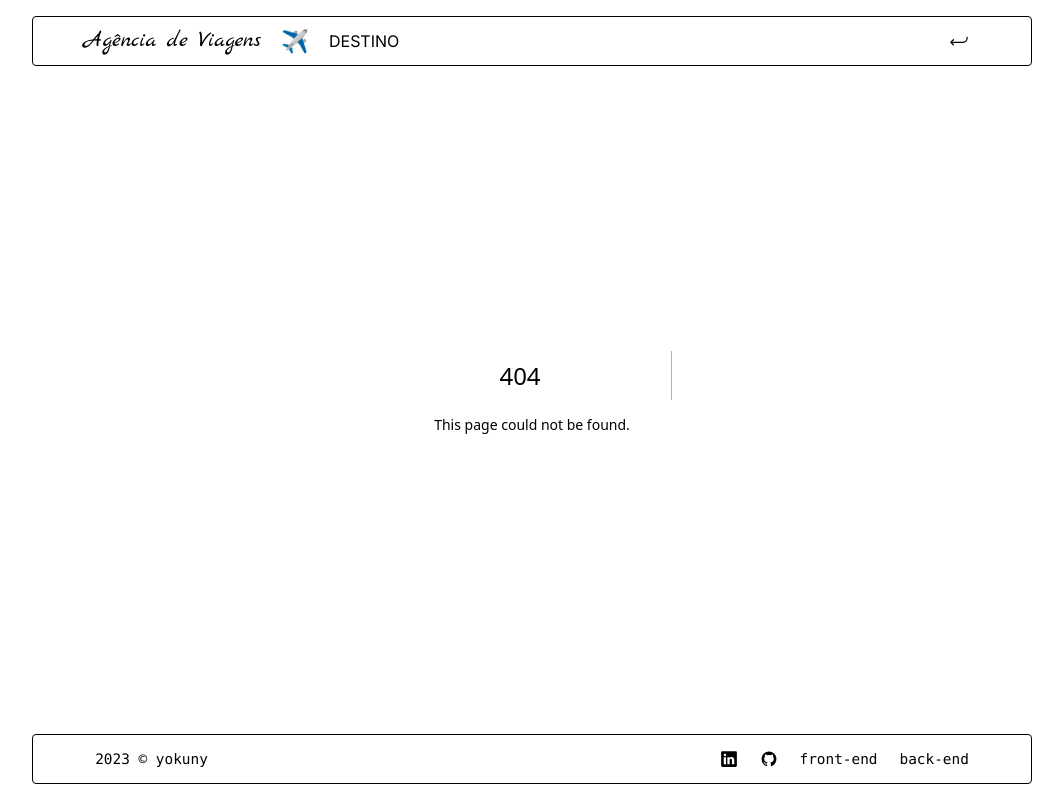
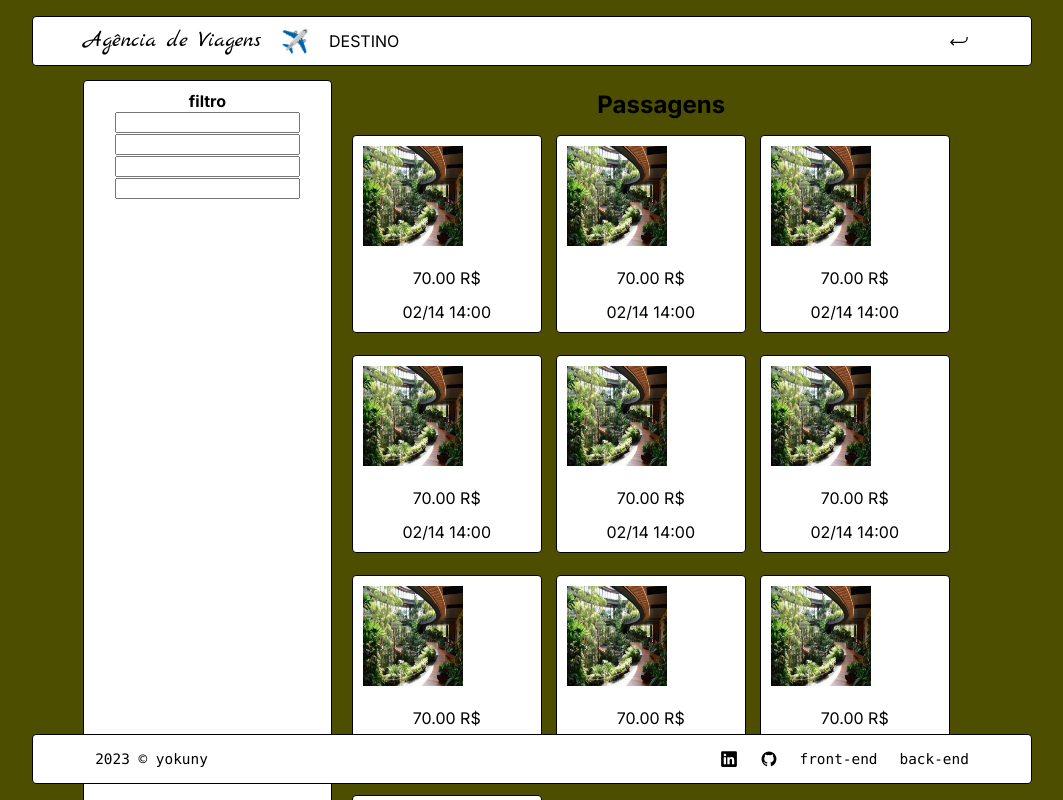
Before and after one commit to Yokuny/Freela, a Next.js app: page /destino in a window 1280 px wide. Before the commit this address had no page. Shown: the top 800 px of the page, without its empty margins (108-1171 px from the left). Built offline with nearby package versions, Linux system fonts and the light colour scheme.

Commit message:
city page amost done

```diff
--- /dev/null
+++ b/src/app/destino/_CityCard.js
@@ -0,0 +1,15 @@
+import Image from "next/image";
+import style from "./destino.module.css";
+
+const CityCard = () => {
+  return (
+    <div className={style.card}>
+      <Image height={100} width={100} src="/hotel.jpg" alt="a" />
+      <div>
+        <p>70.00 R$</p>
+        <p>02/14 14:00</p>
+      </div>
+    </div>
+  );
+};
+export default CityCard;
--- /dev/null
+++ b/src/app/destino/destino.module.css
@@ -0,0 +1,43 @@
+.destino{
+  width: 100%;
+  display: grid;
+  grid-template-columns: .28fr .72fr;
+  grid-template-areas: "filtro content";
+  gap: 10px;
+}
+.destino navibar,
+.destino main{
+  width: 100%;
+  border-radius: var(--border-radius);
+  padding: 10px;
+}
+.destino navibar{
+  border: 1px solid black;
+  background-color: #fff;
+  grid-area: "filtro";
+}
+.destino main{
+  grid-area: "content";
+}
+.destino main div{
+  margin-top: 1vh;
+  display: flex;
+  flex-wrap: wrap;
+  gap: 14px;
+}
+/* cards */
+.destino .card{
+  width: 190px;
+  padding: 10px;
+  border: 1px solid black;
+  border-radius: var(--border-radius);
+
+  display: flex;
+  flex-direction: column;
+  justify-content: center;
+  background-color: #fff;
+}
+.destino .card > div{
+  display: flex;
+  flex-direction: column;
+}
--- /dev/null
+++ b/src/app/destino/page.js
@@ -0,0 +1,37 @@
+import style from "./destino.module.css";
+import CityCard from "./_CityCard.js";
+const destino = () => {
+  return (
+    <div className={style.destino}>
+      <navibar>
+        <h4>filtro</h4>
+        <form>
+          <label for="price" value="asd" />
+          <input name="price" type="text" />
+          <label for="price" value="asd" />
+          <input name="price" type="text" />
+          <label for="price" value="asd" />
+          <input name="price" type="text" />
+          <label for="price" value="asd" />
+          <input name="price" type="text" />
+        </form>
+      </navibar>
+      <main>
+        <h2>Passagens</h2>
+        <div>
+          <CityCard />
+          <CityCard />
+          <CityCard />
+          <CityCard />
+          <CityCard />
+          <CityCard />
+          <CityCard />
+          <CityCard />
+          <CityCard />
+          <CityCard />
+        </div>
+      </main>
+    </div>
+  );
+};
+export default destino;
--- a/src/app/globals.css
+++ b/src/app/globals.css
@@ -13,9 +13,12 @@ html,
 body {
   max-width: 100vw;
   overflow-x: hidden;
+
+  background-color: rgb(77, 78, 0);
 }
 body {
   margin-top: 10vh;
+  margin-bottom: 10vh;
 
   display: flex;
   justify-content: center;
```
Also changed, not shown: src/app/ranking/page.js (deleted, +0 -15 lines), src/app/ranking/ranking.module.css (deleted, +0 -21 lines).
